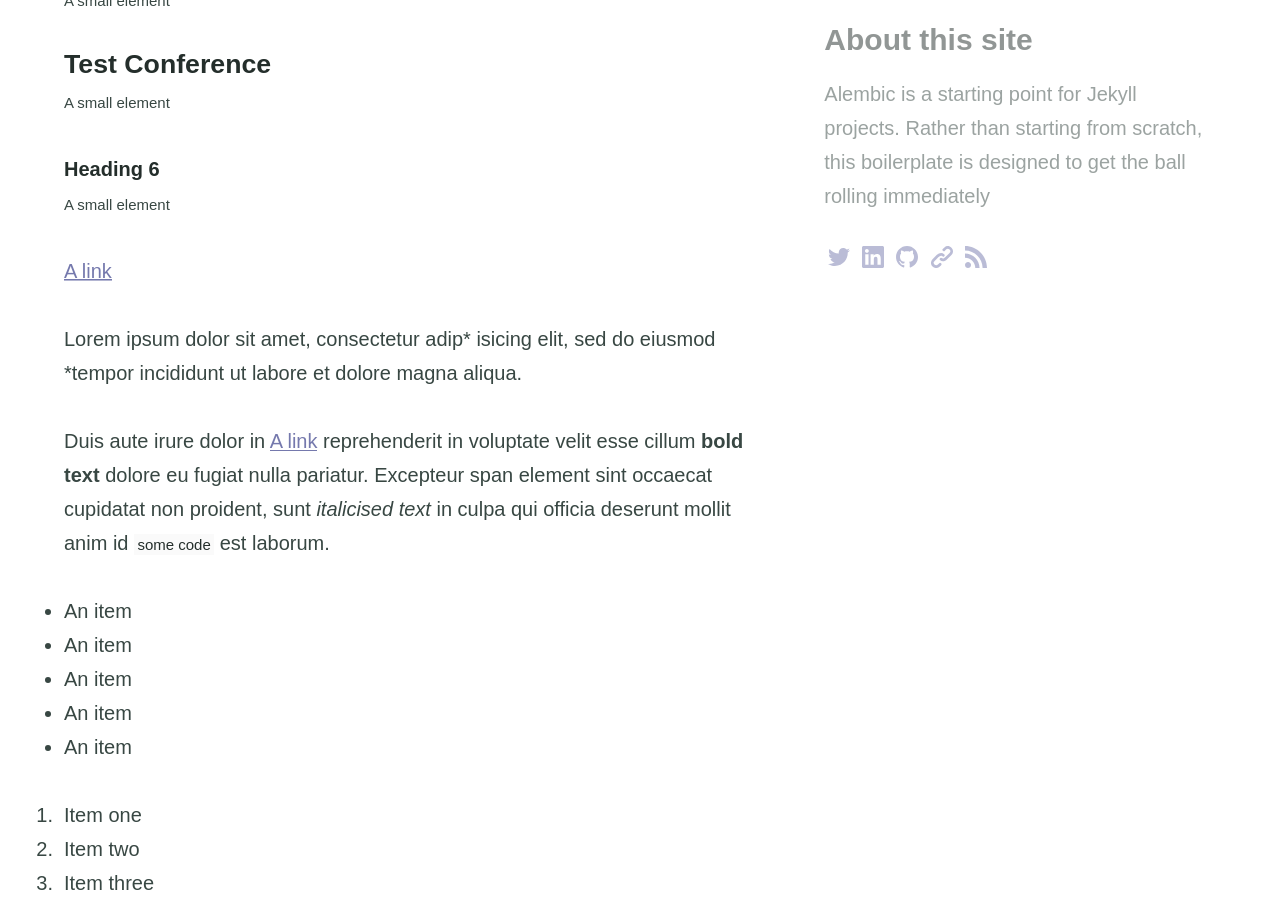
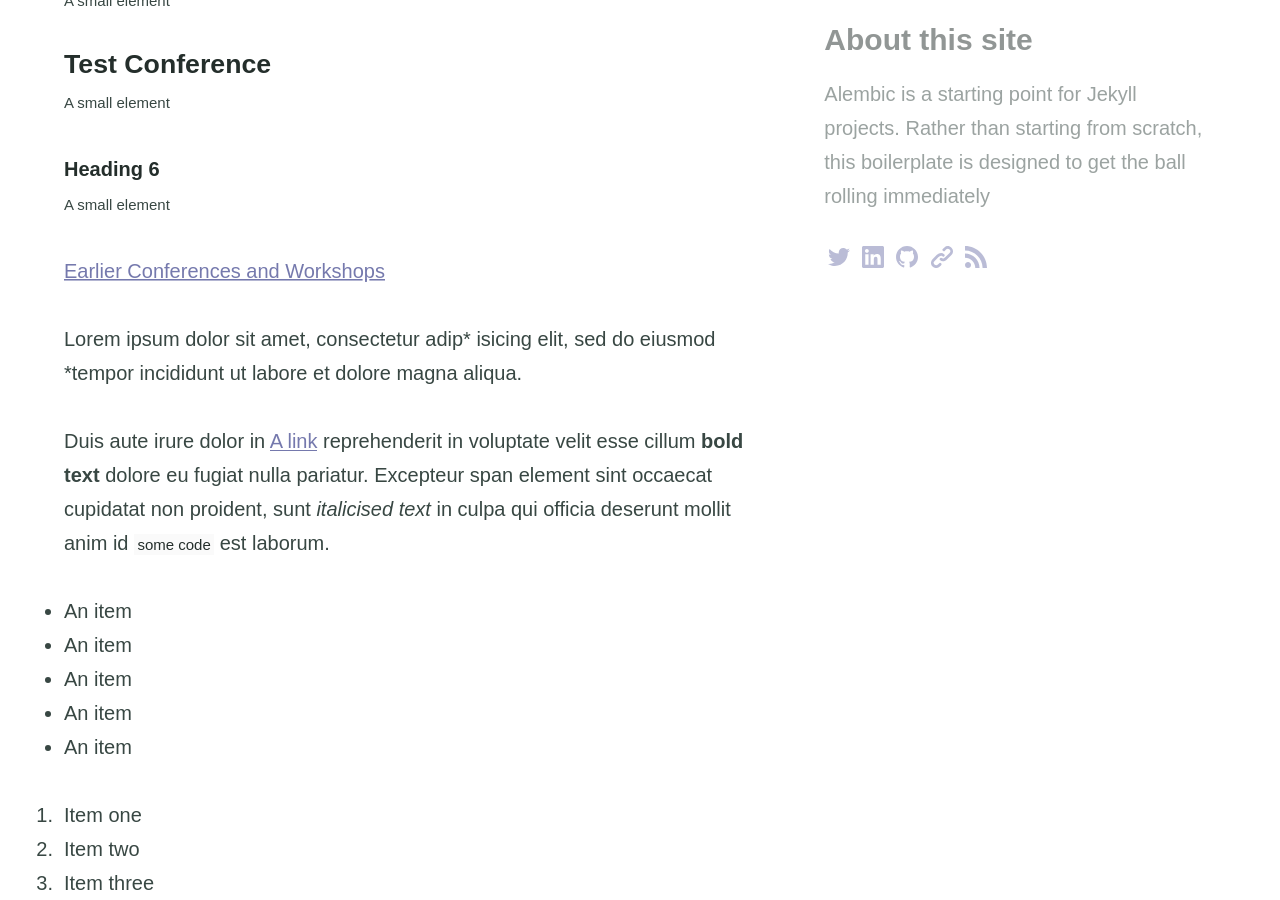
Before and after one commit to cnls-events/cnls-events.github.io, a Jekyll site: the page built from recent_past_conferences.md, in a window 1280 px wide and 900 px high, scrolled down 3675 px. Built offline with Jekyll 4.4.1, drawn with Linux system fonts in a browser that asks for light colours.

Commit message:
Update recent_past_conferences.md earlyconf link bottom

```diff
--- a/recent_past_conferences.md
+++ b/recent_past_conferences.md
@@ -110,7 +110,7 @@ aside: true
 
 <small>A small element</small>
 
-[A link](https://david.darn.es "A link")
+[Earlier Conferences and Workshops](/earlier_conferences/)
 
 Lorem ipsum dolor sit amet, consectetur adip* isicing elit, sed do eiusmod *tempor incididunt ut labore et dolore magna aliqua.
 
```
